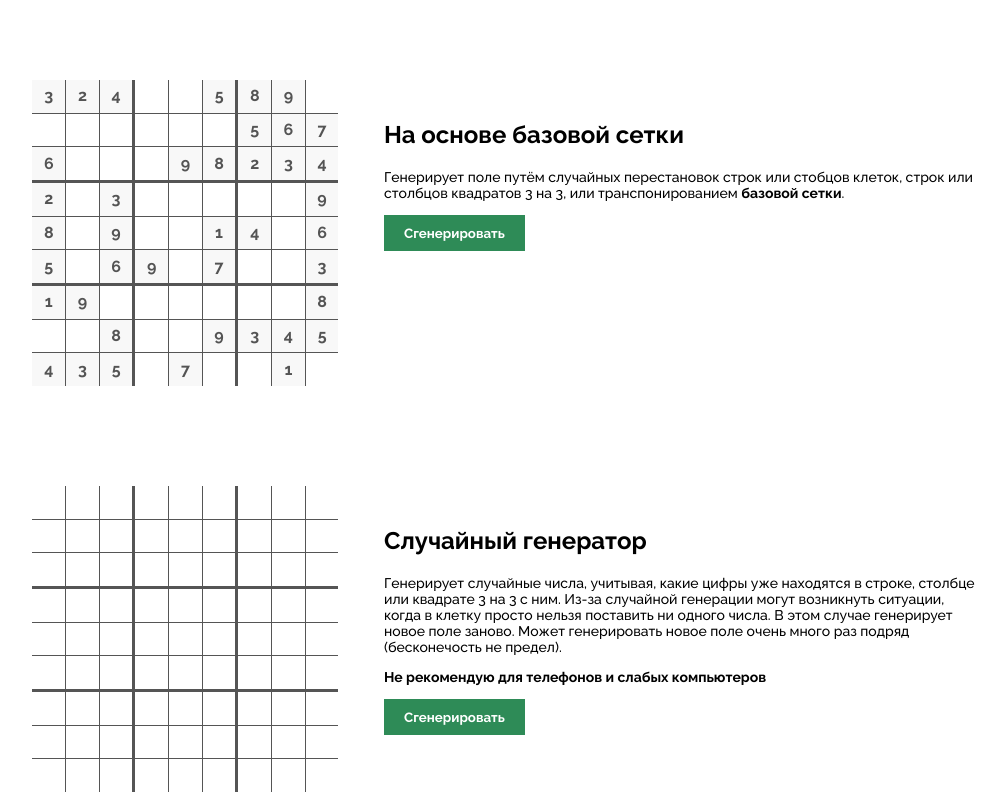
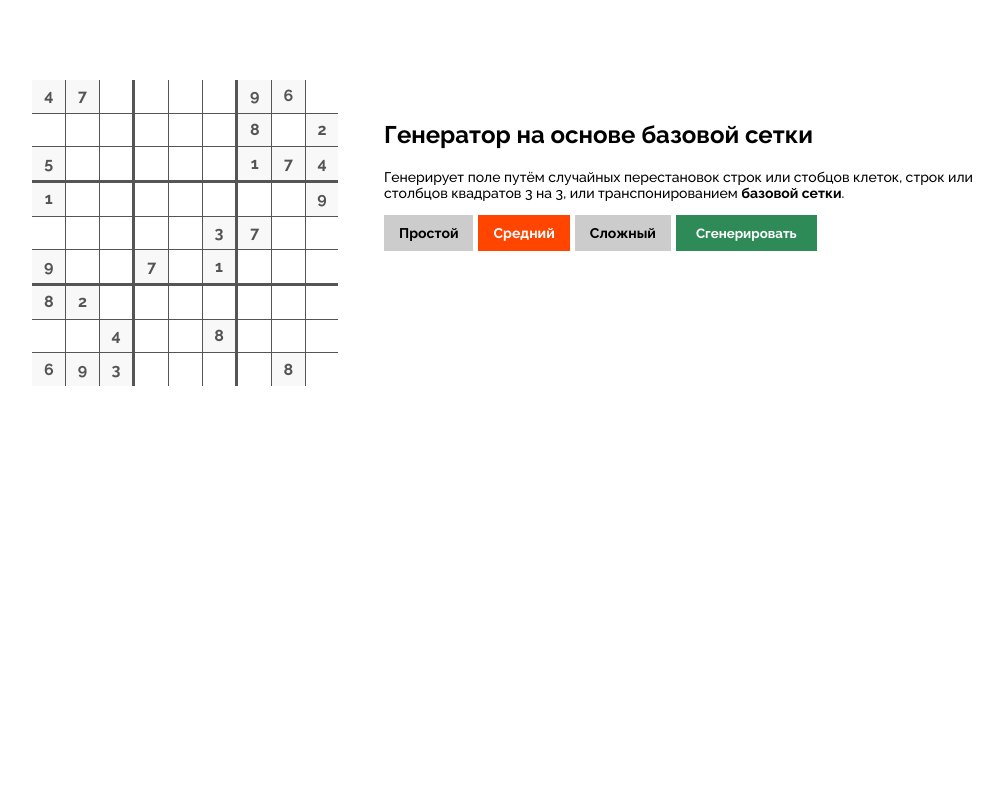
Before and after one commit to Thealekzzz/sudoku, a plain HTML site: page index.html in a window 1280 px wide. Both pictures are taken after a click on the button "Сгенерировать". Shown: the whole page, without its empty margins (148-1153 px from the left). Drawn offline with Linux system fonts and the light colour scheme.

Commit message:
updated second generator

```diff
--- a/index.html
+++ b/index.html
@@ -17,17 +17,26 @@
             </div>
             <div class="explanation">
                 <h2>
-                    На основе базовой сетки
+                    Генератор на основе базовой сетки
                 </h2>
                 <p>
                     Генерирует поле путём случайных перестановок строк или стобцов клеток, строк или столбцов квадратов 3 на 3, или транспонированием <span class="bold">базовой сетки</span>.
                 </p>
-                <button class="secondButton">Сгенерировать</button>
+
+                <div class="levelWrapper">
+                    <div class="level">
+                        <div class="levelEasy">Простой</div>
+                        <div class="levelMiddle active">Средний</div>
+                        <div class="levelHard">Сложный</div>
+                    </div>
+                    <button class="secondButton">Сгенерировать</button>
+
+                </div>
 
             </div>
         </section>
 
-        <section>
+        <!-- <section>
             <div class="grid">
 
             </div>
@@ -47,7 +56,7 @@
                     <span></span>
                 </div>
             </div>
-        </section>
+        </section> -->
 
 
     </main>
--- a/main.js
+++ b/main.js
@@ -1,11 +1,13 @@
 let grid = document.querySelectorAll('.grid')
 let generateButtons = document.querySelectorAll('button')
 let countInfo = document.querySelector('.countInfo span')
+let levels = document.querySelectorAll('.level div')
+
 
 let bigSquare
 let smallSquare
 let matrices = [[], []]
-let level =25
+let level = 25
 let count
 
 let smalls = [[], []]
@@ -329,21 +331,26 @@ function randomNs(a = 2) {
 
 function logicalFill(fieldNumber) {
     makeBasicGrid(fieldNumber)
-    for (let i = 0; i < 30; i++) {
+    for (let i = 0; i < 50; i++) {
         mix(fieldNumber)
 
     }
 }
 
 function deleteElements(fieldNumber) {
+
     let closed = 0
     let target = 81 - level
+    // console.log(target);
     while (closed < target) {
         let elemRowIndex = randomN(8)
         let elemColIndex = randomN(8)
         let tempItem = matrices[fieldNumber][elemRowIndex][elemColIndex]
 
-        if (tempItem.getAttribute('opened')) {
+
+        console.log('possibleN(tempItem, fieldNumber): ', possibleN(tempItem, fieldNumber));
+
+        if (tempItem.getAttribute('opened') == 'true' && possibleN(tempItem, fieldNumber).length < 5) {
             tempItem.setAttribute('opened', false)
             tempItem.removeAttribute('disabled')
 
@@ -352,6 +359,17 @@ function deleteElements(fieldNumber) {
             tempItem.value = ''
             closed++
         }
+    }
+    console.log(closed);
+}
+
+function countOpened(fieldNumber) {
+    for (let i = 0; i < 9; i++) {
+        for (let j = 0; j < 9; j++) {
+            if (matrices[fieldNumber][i][j].getAttribute('opened') == 'true') console.log('открытый');
+
+        }
+
     }
 }
 
@@ -365,10 +383,12 @@ function deleteElements(fieldNumber) {
 generateButtons.forEach((button, index) => {
     fieldCreation(index)
 
+
     switch (index) {
         case 1: {
             button.addEventListener('click', () => {
-                console.log("Первая кнопка");
+                // console.log("Первая кнопка");
+
                 fieldCreation(1)
                 matrices[1] = fillMatr(1)
                 count = 1
@@ -380,7 +400,7 @@ generateButtons.forEach((button, index) => {
         }
         case 0: {
             button.addEventListener('click', () => {
-                console.log("Вторая кнопка");
+                // console.log("Вторая кнопка");
                 fieldCreation(0)
                 matrices[0] = fillMatr(0)
                 logicalFill(0)
@@ -391,3 +411,34 @@ generateButtons.forEach((button, index) => {
         }
     }
 })
+
+
+levels.forEach((item, index) => {
+    item.addEventListener('click', () => {
+        levels.forEach((button) => {
+            button.style.backgroundColor = '#ccc'
+            button.style.color = 'black'
+        })
+        item.style.backgroundColor = 'orangered'
+        item.style.color = 'white'
+        switch (index) {
+            case 0: {
+                level = 30
+                break
+            }
+
+            case 1: {
+                level = 25
+                break
+            }
+
+            case 2: {
+                level = 20
+                break
+            }
+        }
+    })
+})
+
+levels[1].style.backgroundColor = 'orangered'
+levels[1].style.color = 'white'
--- a/style.css
+++ b/style.css
@@ -40,6 +40,7 @@ p:nth-of-type(2) {
 button {
     background-color: seagreen;
     padding: 10px 20px;
+    margin-bottom: 5px;
     border: none;
     color: white;
     font-family: Raleway;
@@ -51,6 +52,12 @@ button {
 
 button:hover {
     background-color: rgb(35, 112, 68);
+}
+
+.inputOpened {
+    padding: 10px 20px;
+    /* border: none; */
+    outline: none;
 }
 
 .bold {
@@ -112,6 +119,34 @@ button:hover {
     padding: 20px;
 }
 
+.levelWrapper {
+    display: flex;
+    flex-wrap: wrap;
+}
+
+.level {
+    display: flex;
+    flex-wrap: nowrap;
+    margin-bottom: 5px;
+
+}
+
+.level div {
+    background-color: #ccc;
+    color: black;
+    font-weight: 700;
+    font-size: 14px;
+    padding: 10px 15px;
+    margin-right: 5px;
+    cursor: pointer;
+    transition: all 0.2s;
+}
+
+.active {
+    background-color: orangered;
+    color: white;
+}
+
 @media (max-width: 800px) {
     section div:nth-of-type(2) p {
         margin-right: 0;
@@ -145,4 +180,8 @@ button:hover {
     .forPhones {
         display: block;
     }
+
+    .levelWrapper {
+        justify-content: center;
+    }
 }
```
